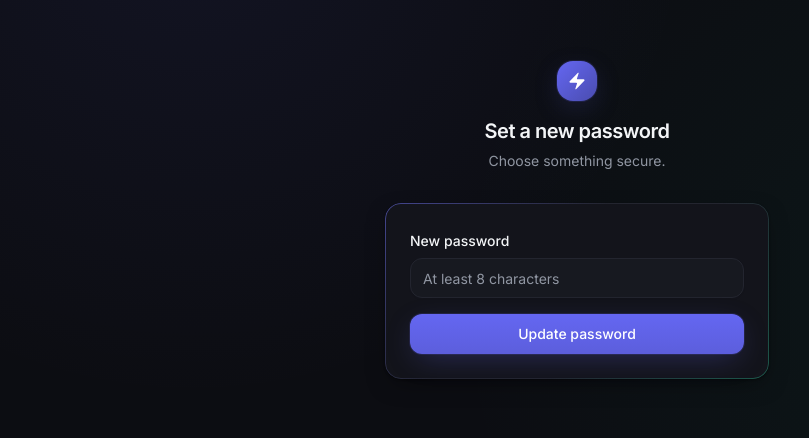
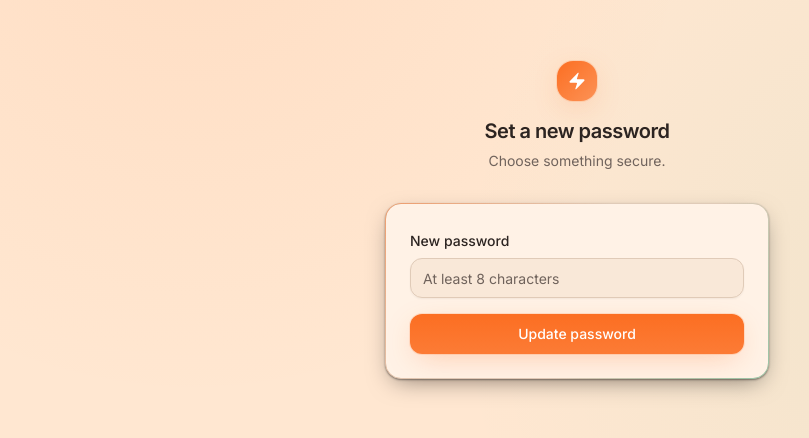
Before and after one commit to asaftrainer1/trainerly, a React (Vite) app: page /reset-password in a window 1280 px wide. Shown: the part 180-618 px from the top of the page, without its empty margins (63-872 px from the left). Built offline with nearby package versions, Linux system fonts and the light colour scheme; no server answers.

Commit message:
apply data-theme attribute to document

```diff
--- a/src/contexts/ThemeContext.tsx
+++ b/src/contexts/ThemeContext.tsx
@@ -16,6 +16,10 @@ export const ThemeProvider: React.FC<{ children: React.ReactNode }> = ({ childre
     const saved = localStorage.getItem("theme") as Theme | null;
     if (saved) setTheme(saved);
   }, []);
+
+  useEffect(() => {
+    document.documentElement.setAttribute("data-theme", theme);
+  }, [theme]);
 
   const toggleTheme = () => {
     setTheme(prev => {
```
